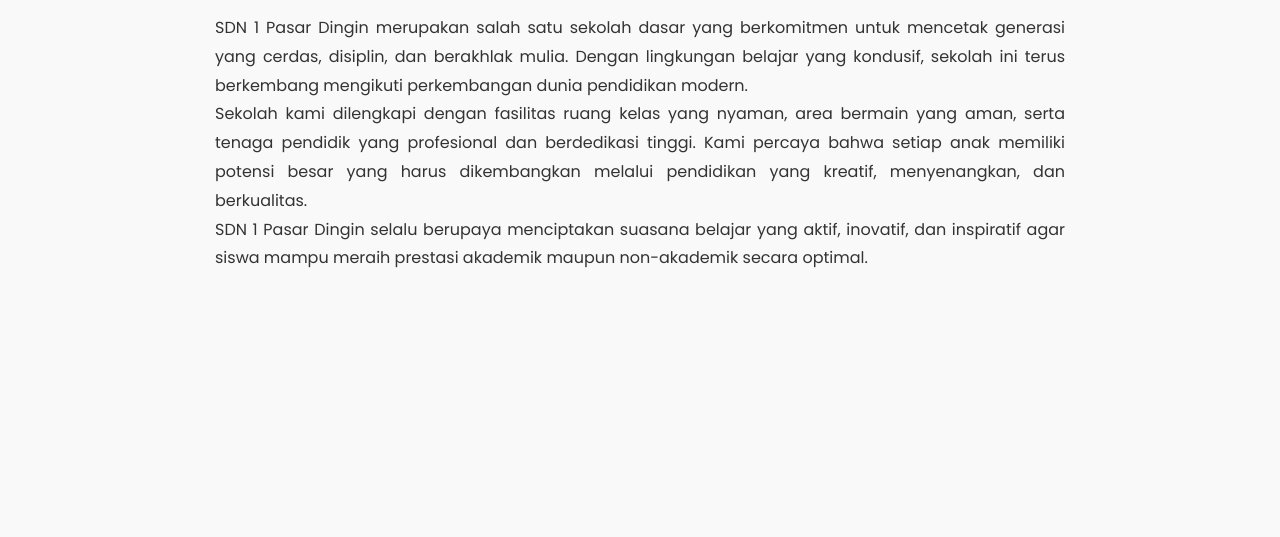
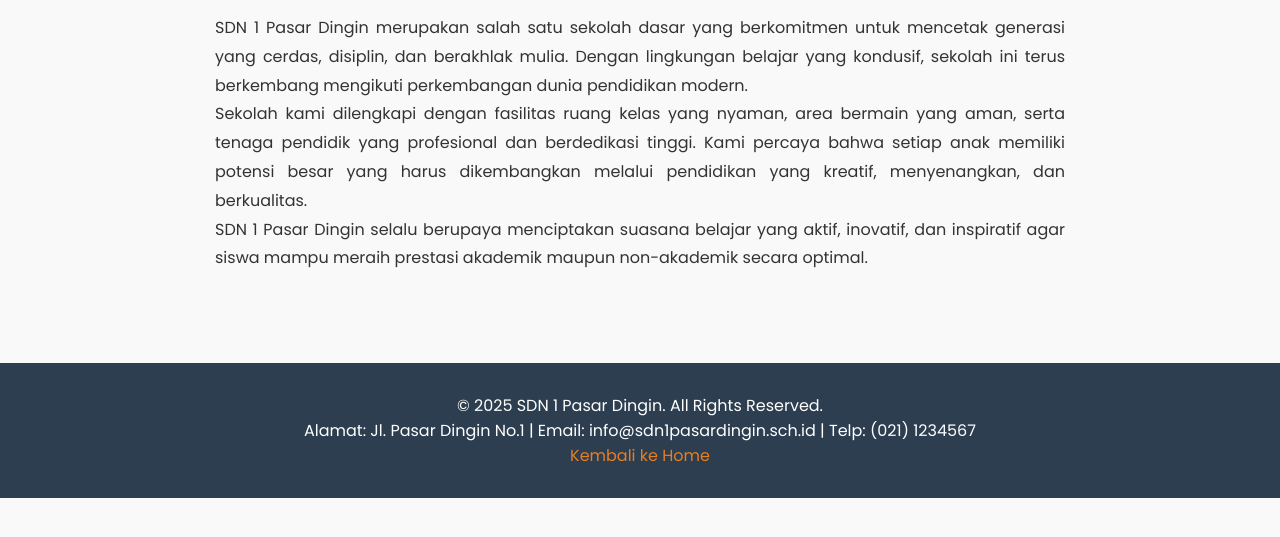
Before and after one commit to hanshaylen/SDN-1-Pasar-Dingin, a plain HTML site: page about.html in a window 1280 px wide. Shown: the part 181-718 px from the top of the page. Drawn offline with Linux system fonts and the light colour scheme.

Commit message:
Update about.html

```diff
--- a/about.html
+++ b/about.html
@@ -99,6 +99,19 @@
         text-align:justify;
         font-size:16px;
     }
+
+    /* Footer (Copied from contact.html) */
+    footer {
+        background:#2C3E50;
+        color:#fff;
+        text-align:center;
+        padding:30px 20px;
+        margin-top:40px;
+    }
+    footer a {
+        color:#e67e22;
+        text-decoration:none;
+    }
 </style>
 </head>
 
@@ -149,5 +162,12 @@
     </div>
 </section>
 
+<!-- FOOTER -->
+<footer>
+    <p>&copy; 2025 SDN 1 Pasar Dingin. All Rights Reserved.</p>
+    <p>Alamat: Jl. Pasar Dingin No.1 | Email: info@sdn1pasardingin.sch.id | Telp: (021) 1234567</p>
+    <p><a href="index.html">Kembali ke Home</a></p>
+</footer>
+
 </body>
 </html>
```
